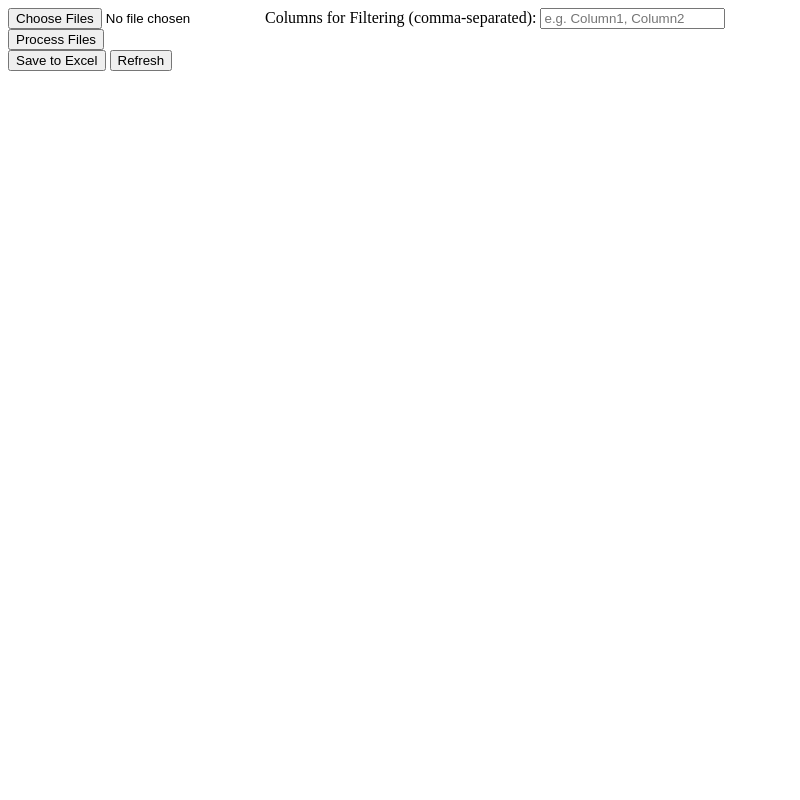
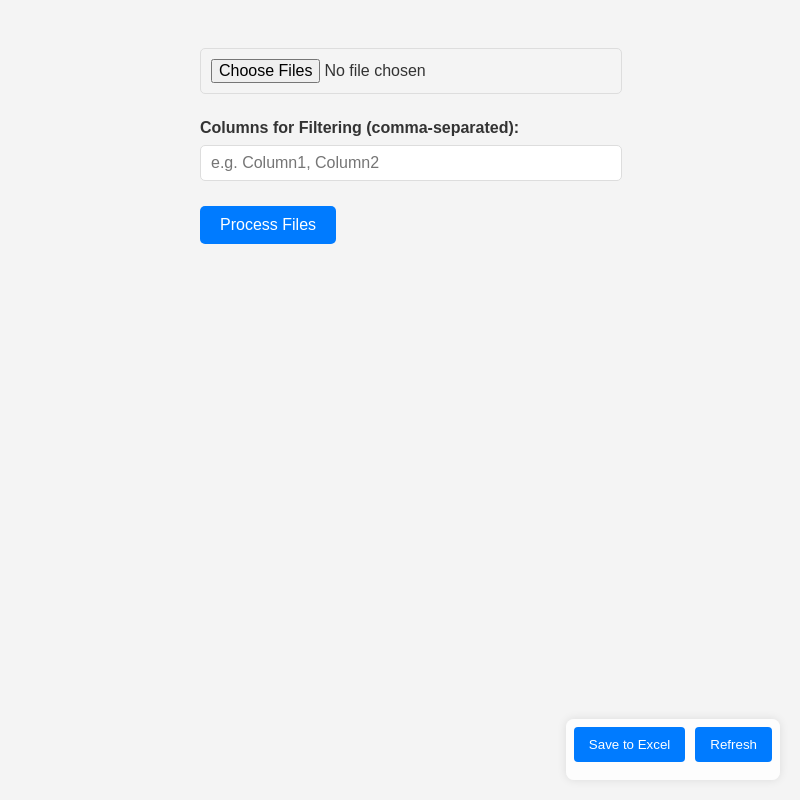
Before and after one commit to cybaj/xslx-concat-app, an Electron app: page index.html in a window 800 px wide. Drawn offline with Linux system fonts and the light colour scheme.

Commit message:
add download decide process and apply style

```diff
--- a/index.html
+++ b/index.html
@@ -2,20 +2,148 @@
 <html>
   <head>
     <title>Excel Reader</title>
+    <style>
+      body {
+        font-family: Arial, sans-serif;
+        padding: 20px;
+        background-color: #f4f4f4;
+        color: #333;
+      }
+
+      label,
+      input,
+      button {
+        margin-bottom: 10px;
+      }
+
+      input[type="file"],
+      input[type="text"] {
+        padding: 10px;
+        border: 1px solid #ccc;
+        border-radius: 4px;
+        width: 300px;
+      }
+
+      button {
+        background-color: #007bff;
+        color: #fff;
+        padding: 10px 15px;
+        border: none;
+        border-radius: 4px;
+        cursor: pointer;
+        transition: background-color 0.3s;
+      }
+
+      button:hover {
+        background-color: #0056b3;
+      }
+
+      #preview-table {
+        width: 100%;
+        border-collapse: collapse;
+        margin-top: 20px;
+      }
+
+      #preview-table,
+      #preview-table th,
+      #preview-table td {
+        border: 1px solid #aaa;
+      }
+
+      #preview-table th,
+      #preview-table td {
+        padding: 8px 12px;
+      }
+
+      #preview-table thead {
+        background-color: #007bff;
+        color: #fff;
+      }
+      .sticky-buttons {
+        position: fixed;
+        bottom: 20px;
+        right: 20px;
+        background-color: rgba(255, 255, 255, 0.8);
+        border-radius: 8px;
+        padding: 8px;
+        box-shadow: 0px 0px 10px rgba(0, 0, 0, 0.1);
+        display: flex;
+        gap: 10px;
+      }
+      .controls {
+        display: flex;
+        flex-direction: column;
+        gap: 15px; /* Provides a gap between each div */
+        max-width: 400px; /* Adjust this if needed */
+        margin: 20px auto; /* Centers the controls horizontally */
+      }
+
+      .file-input-wrapper input {
+        width: 100%;
+        padding: 10px;
+        border: 1px solid #ddd;
+        border-radius: 5px;
+        font-size: 16px;
+      }
+
+      .column-input-wrapper label {
+        display: block; /* Makes the label a block element to take the full width and start on its own line */
+        margin-bottom: 8px; /* Gap between the label and the input */
+        font-weight: 600; /* Make the label text a bit bold */
+      }
+
+      .column-input-wrapper input {
+        width: 100%;
+        padding: 8px 10px;
+        border: 1px solid #ddd;
+        border-radius: 5px;
+        font-size: 16px;
+      }
+
+      .process-button-wrapper button {
+        background-color: #007bff; /* Change this to any color you prefer */
+        color: white;
+        border: none;
+        padding: 10px 20px;
+        font-size: 16px;
+        cursor: pointer;
+        border-radius: 5px;
+        transition: background-color 0.2s; /* Smooth transition for hover effect */
+      }
+
+      .process-button-wrapper button:hover {
+        background-color: #0056b3; /* Slightly darker color when hovered */
+      }
+    </style>
   </head>
   <body>
-    <input type="file" id="input-excel" multiple />
-    <label for="column-names">Columns for Filtering (comma-separated):</label>
-    <input type="text" id="column-names" placeholder="e.g. Column1, Column2" />
-    <button id="process-files">Process Files</button>
+    <div class="controls">
+      <div class="file-input-wrapper">
+        <input type="file" id="input-excel" multiple />
+      </div>
+      <div class="column-input-wrapper">
+        <label for="column-names"
+          >Columns for Filtering (comma-separated):</label
+        >
+        <input
+          type="text"
+          id="column-names"
+          placeholder="e.g. Column1, Column2"
+        />
+      </div>
+      <div class="process-button-wrapper">
+        <button id="process-files">Process Files</button>
+      </div>
+    </div>
 
     <table id="preview-table">
       <thead></thead>
       <tbody></tbody>
     </table>
-    <button id="save-to-excel">Save to Excel</button>
-    <button id="refresh">Refresh</button>
-
+    <div class="sticky-buttons">
+      <button id="save-to-excel">Save to Excel</button>
+      <button id="refresh">Refresh</button>
+    </div>
     <script src="./renderer.js"></script>
   </body>
 </html>
--- a/renderer.js
+++ b/renderer.js
@@ -1,3 +1,4 @@
+const { ipcRenderer } = require("electron");
 const xlsx = require("xlsx");
 
 const inputExcel = document.getElementById("input-excel");
@@ -80,10 +81,20 @@ saveToExcelButton.addEventListener("click", () => {
     `total rows: ${collectedData.length}\n filtered out: ${uniqueData.length}`
   );
 
-  const newWorkbook = xlsx.utils.book_new();
-  const newWorksheet = xlsx.utils.json_to_sheet(uniqueData);
-  xlsx.utils.book_append_sheet(newWorkbook, newWorksheet, "Sheet1");
-  xlsx.writeFile(newWorkbook, "filtered_data.xlsx");
+  // Ask user for file location and name
+  ipcRenderer.invoke('show-save-dialog').then((filePath) => {
+    if (filePath) {
+      const newWorkbook = xlsx.utils.book_new();
+      const newWorksheet = xlsx.utils.json_to_sheet(uniqueData);
+      xlsx.utils.book_append_sheet(newWorkbook, newWorksheet, "Sheet1");
+      xlsx.writeFile(newWorkbook, filePath);
+    } else {
+      console.log('No file path selected or provided.');
+    }
+  }).catch((err) => {
+    console.error('Error saving the file:', err);
+  });
+
 });
 
 function filterUniqueRows(data, columns) {
```
Also changed, not shown: main.js (+15 -1 lines).
